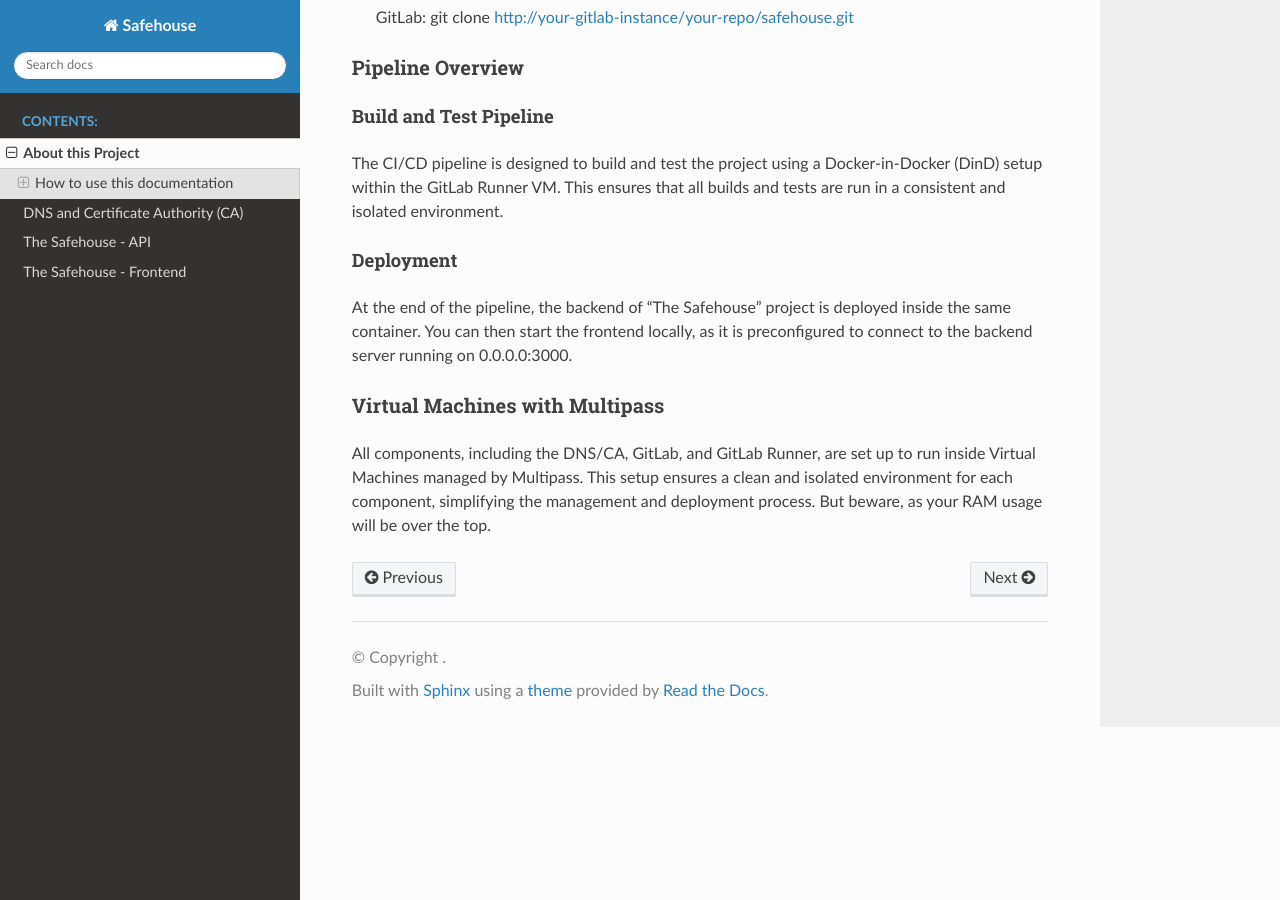
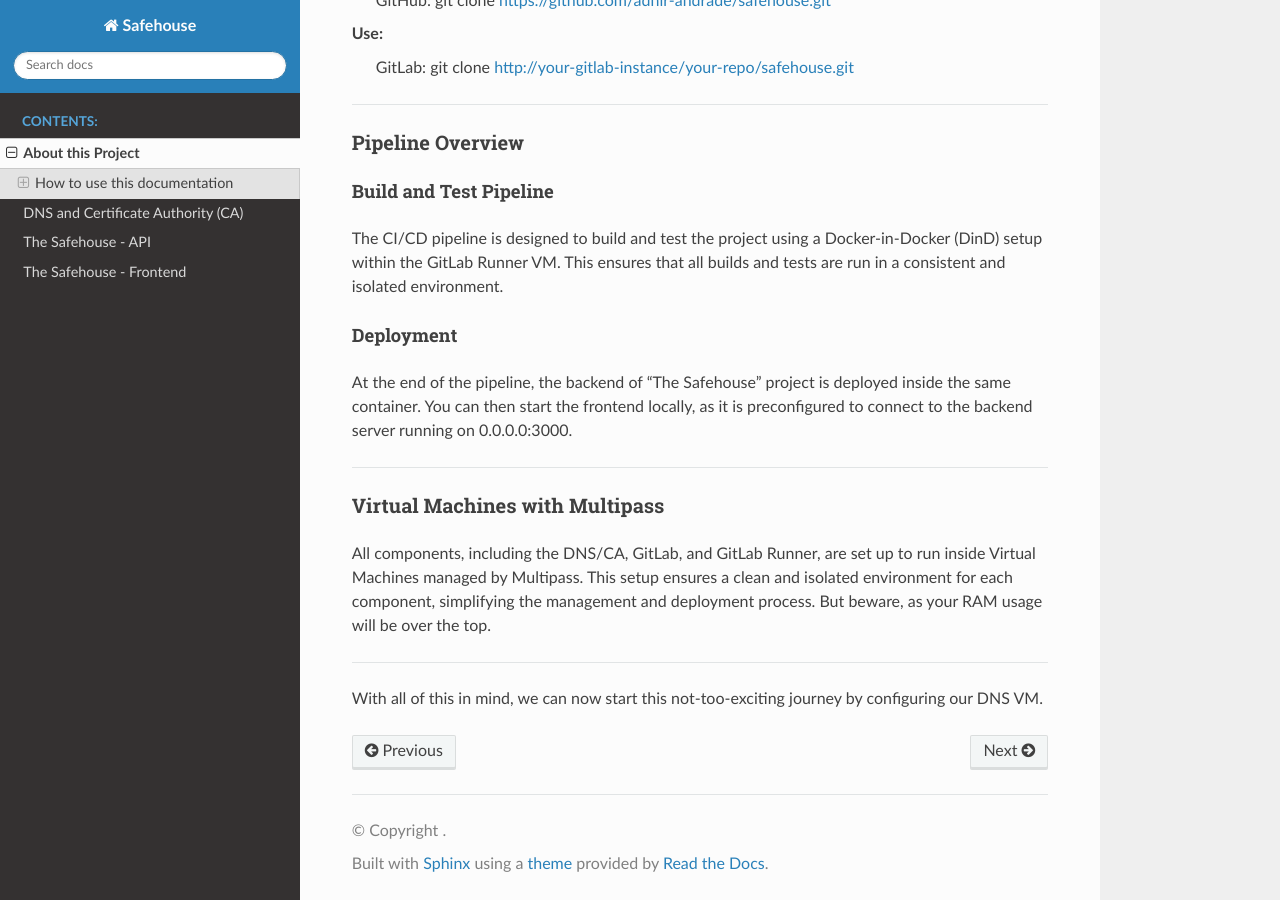
Before and after one commit to adnir-andrade/safehouse, a Sphinx documentation site: the page built from docs/about.rst, in a window 1280 px wide and 900 px high, scrolled down 936 px. Built offline with Sphinx 7.4.7 and the Read the Docs theme 2.0.0, drawn with Linux system fonts in a browser that asks for light colours.

Commit message:
Update docs

```diff
--- a/docs/about.rst
+++ b/docs/about.rst
@@ -5,6 +5,8 @@ How to use this documentation
 ------------------
 
 Welcome to the documentation for "The Safehouse" project, developed as part of the "Cloud Development and Operations" course at UTFPR/GP. This guide will help you set up and work with various components of the project.
+
+------------------
 
 Key Sections Covered
 ~~~~~~~~~~~~~~~~~~~~~
@@ -24,6 +26,8 @@ This section provides detailed instructions on how to install and configure GitL
 
 Follow these steps to install and set up a GitLab Runner, which will execute your CI/CD jobs. The GitLab Runner will be configured to use Docker-in-Docker (DinD) for containerized builds and tests.
 
+------------------
+
 Working with "The Safehouse" Project
 ~~~~~~~~~~~~~~~~~~~~~
 
@@ -34,6 +38,8 @@ Instead of:
     GitHub: git clone https://github.com/adnir-andrade/safehouse.git
 Use:
     GitLab: git clone http://your-gitlab-instance/your-repo/safehouse.git
+
+------------------
 
 Pipeline Overview
 ~~~~~~~~~~~~~~~~~~~~~
@@ -48,7 +54,13 @@ Deployment
 
 At the end of the pipeline, the backend of "The Safehouse" project is deployed inside the same container. You can then start the frontend locally, as it is preconfigured to connect to the backend server running on 0.0.0.0:3000.
 
+------------------
+
 Virtual Machines with Multipass
 ~~~~~~~~~~~~~~~~~~~~~
 
 All components, including the DNS/CA, GitLab, and GitLab Runner, are set up to run inside Virtual Machines managed by Multipass. This setup ensures a clean and isolated environment for each component, simplifying the management and deployment process. But beware, as your RAM usage will be over the top.
+
+------------------
+
+With all of this in mind, we can now start this not-too-exciting journey by configuring our DNS VM.
```
